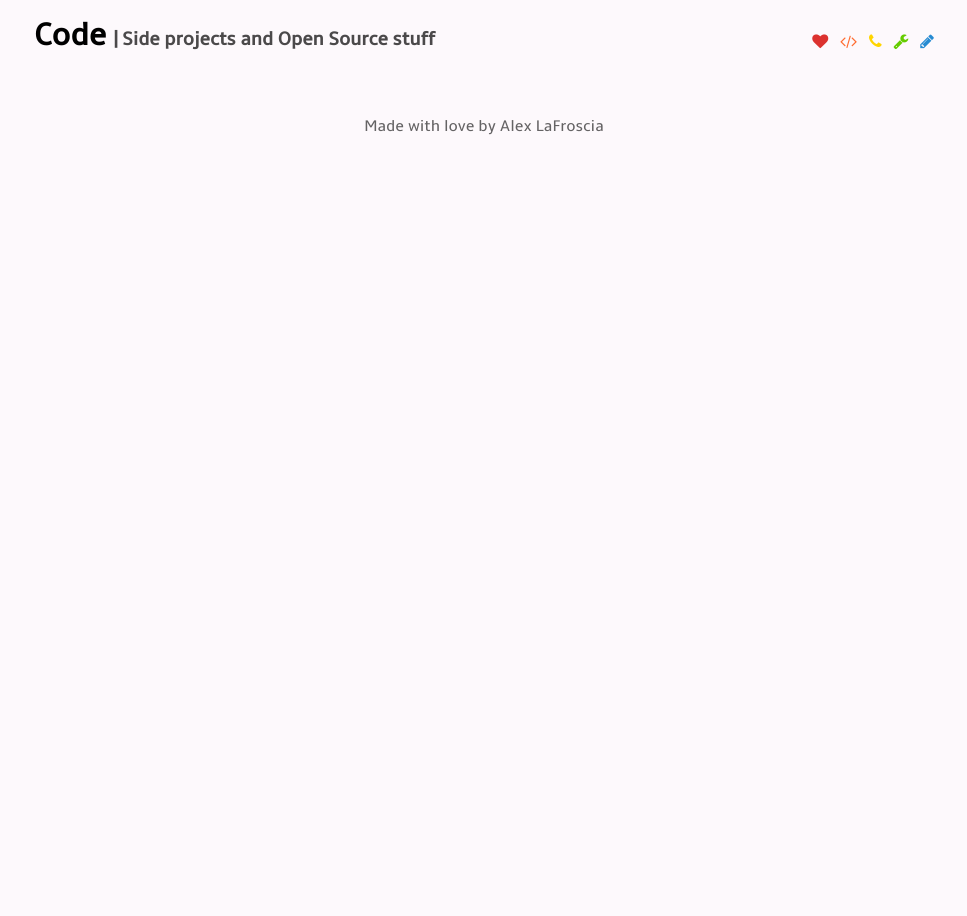
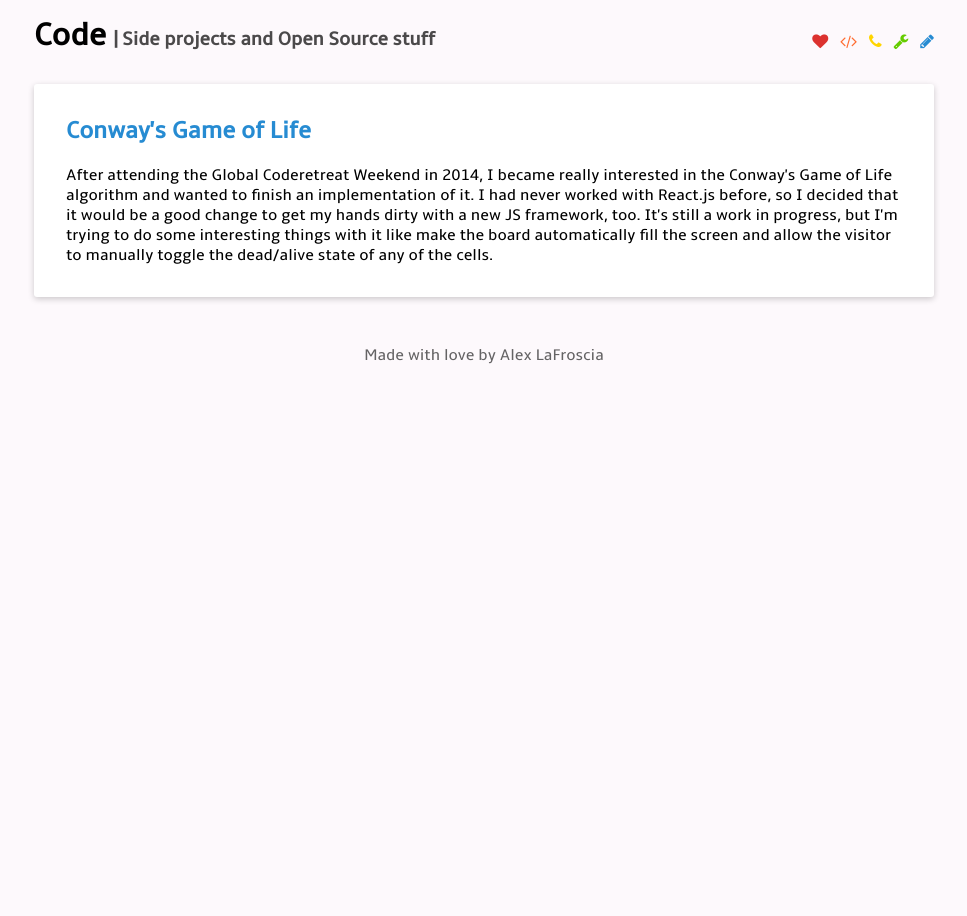
Before and after one commit to alexlafroscia/alexlafroscia.github.io, a Jekyll site: the page built from code.html, in a window 1280 px wide. Shown: the whole page, without its empty margins (156-1123 px from the left). Built offline with Jekyll 4.4.1, drawn with Linux system fonts in a browser that asks for light colours.

Commit message:
Add tool and code data

```diff
--- /dev/null
+++ b/_data/code.yml
@@ -0,0 +1,11 @@
+- title: Conway's Game of Life
+  description: >
+    After attending the Global Coderetreat Weekend in 2014, I became really
+    interested in the Conway's Game of Life algorithm and wanted to finish an
+    implementation of it.  I had never worked with React.js before, so I decided
+    that it would be a good change to get my hands dirty with a new JS framework,
+    too.  It's still a work in progress, but I'm trying to do some interesting
+    things with it like make the board automatically fill the screen and allow
+    the visitor to manually toggle the dead/alive state of any of the cells.
+  url: http://alexlafroscia.com/conways-game-of-life/
+  repo: alexlafroscia/conways-game-of-life
--- a/code.html
+++ b/code.html
@@ -4,3 +4,14 @@ tagline: "Side projects and Open Source stuff"
 layout: list
 permalink: /code/
 ---
+
+{% for project in site.data.code %}
+
+<div class="scrap">
+  <a href="{{ project.url }}" target="_blank">
+    <h2>{{ project.title }}</h2>
+  </a>
+
+  {{ project.description }}
+</div>
+{% endfor %}
```
Also changed, not shown: _data/tools.yml (added, +10 -0 lines), tools.html (+13 -2 lines).
